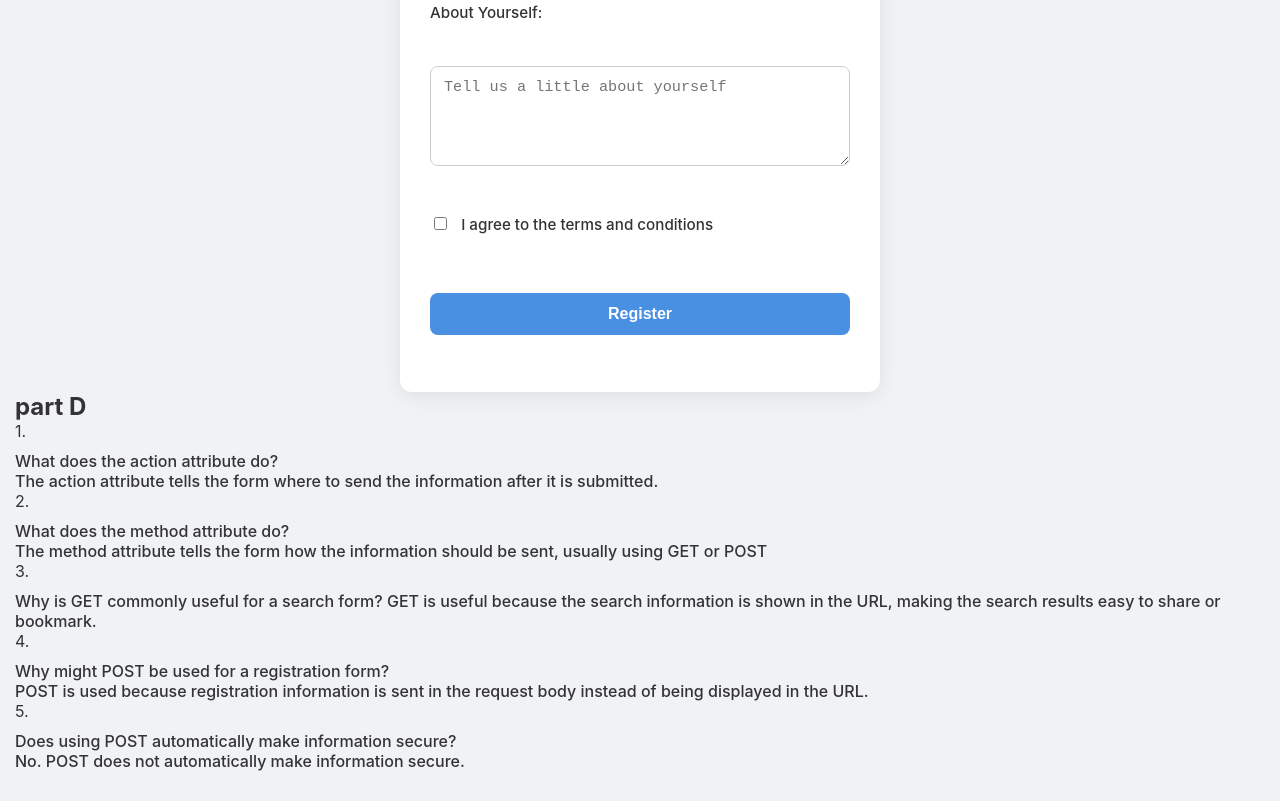
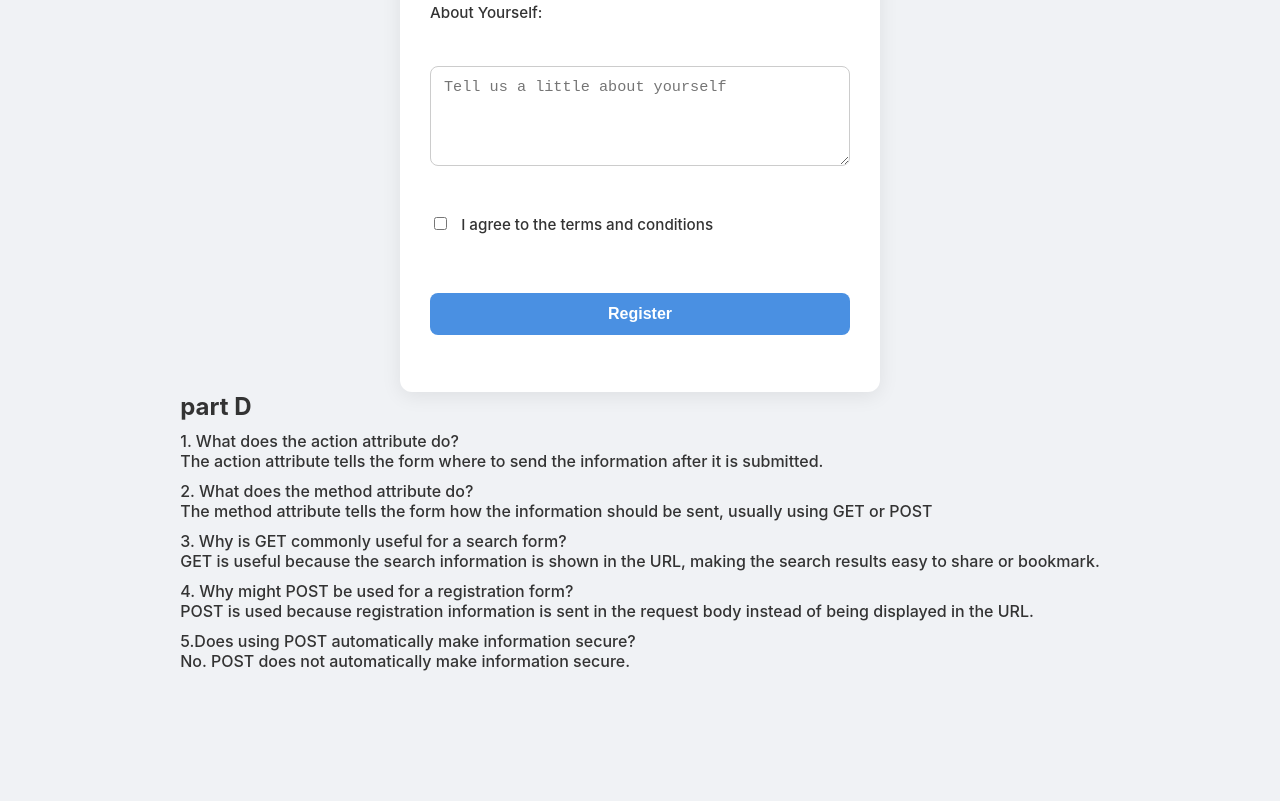
Before and after one commit to stephe271/tech-class-task-2, a plain HTML site: page index.html in a window 1280 px wide. Shown: the part 1008-1809 px from the top of the page. After the commit the page ends 1709 px from the top, so only its background shows below. Drawn offline with Linux system fonts and the light colour scheme.

Commit message:
Restore index.html with student registration form

```diff
--- a/index.html
+++ b/index.html
@@ -61,31 +61,32 @@
 
                 <h2>part D</h2>
 
-1.<p> What does the action attribute do?<br>
+<p> 1. What does the action attribute do?<br>
 
 The action attribute tells the form where to send
  the information after it is submitted.</p>
 
-2.<p> What does the method attribute do?<br>
+<p> 2. What does the method attribute do?<br>
 
 The method attribute tells the form how the
 information should be sent, usually using
  GET or POST</p>
 
-3.<p> Why is GET commonly useful for a search form?<b></b>
+<p> 3. Why is GET commonly useful for a search form?<br>
+
 
 GET is useful because the search information is
  shown in the URL, making the search results
   easy to share or bookmark.</p>
 
-4. <p>Why might POST be used for a registration
+<p> 4. Why might POST be used for a registration
  form?<br>
 
 POST is used because registration information
 is sent in the request body instead of
 being displayed in the URL.</p>
 
-5.<p>Does using POST automatically make
+<p> 5.Does using POST automatically make
     information secure?<br>
 
 No. POST does not automatically make
```
